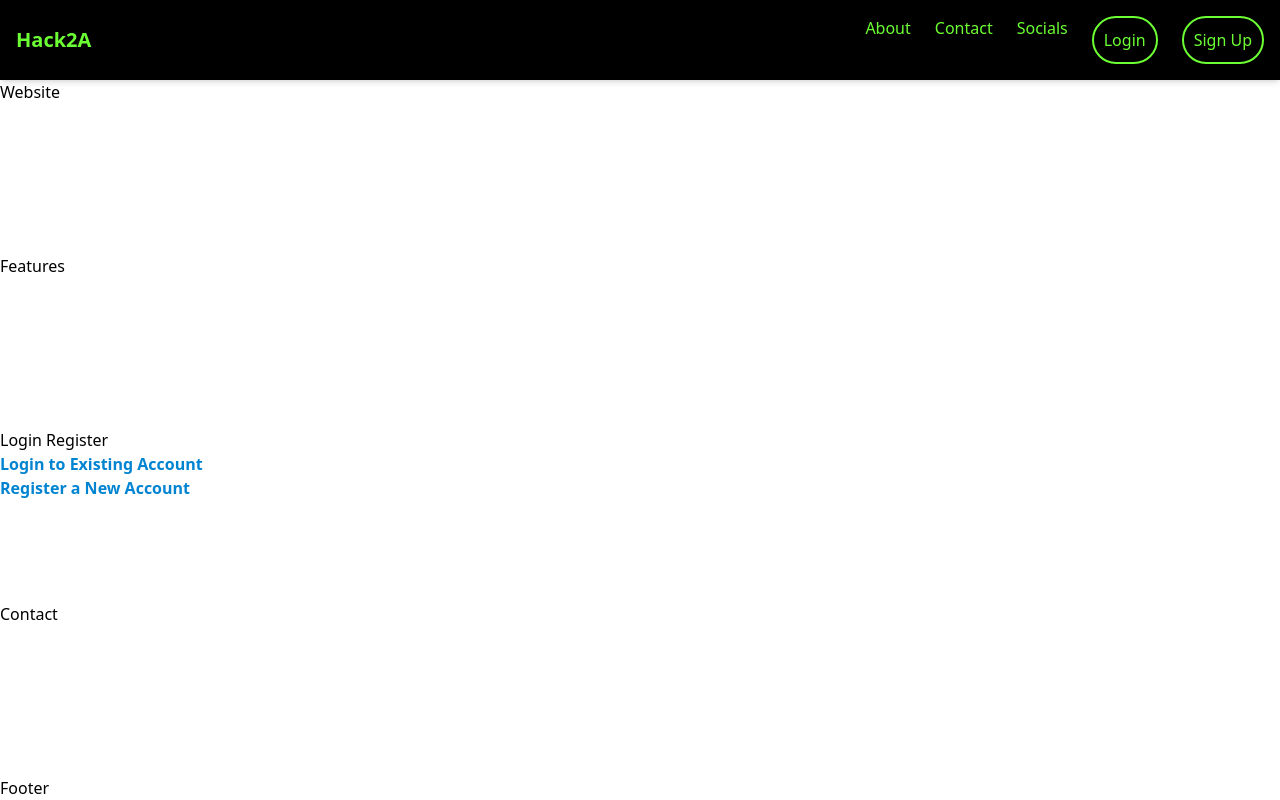
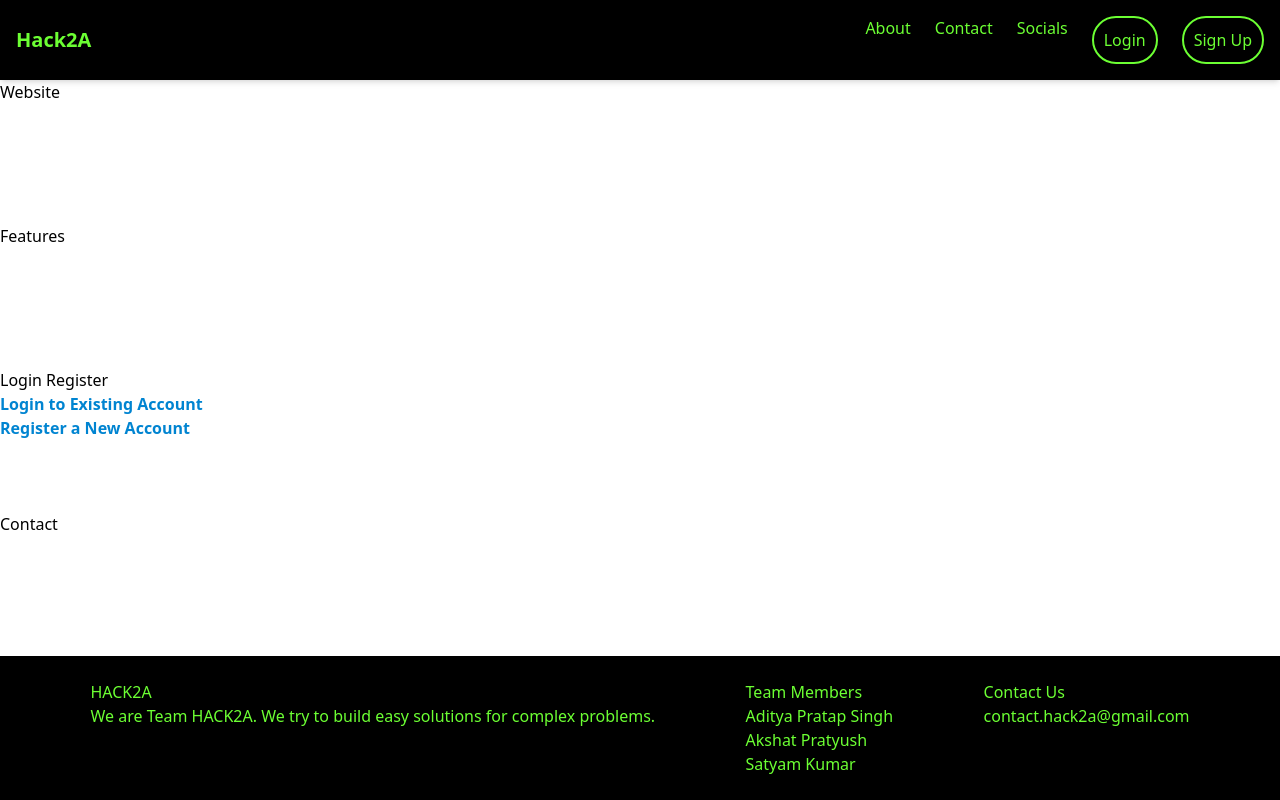
Before and after one commit to im-satyam/SandBox2025, a React (Vite) app in the folder client/: page / in a window 1280 px wide. Built offline with nearby package versions, Linux system fonts and the light colour scheme.

Commit message:
Update Footer.jsx

```diff
--- a/client/src/components/Footer.jsx
+++ b/client/src/components/Footer.jsx
@@ -2,7 +2,30 @@ import React from 'react'
 
 const Footer = () => {
     return (
-        <div>Footer</div>
+        <div className='flex justify-evenly bg-black text-[#6cff33] py-6'>
+            <div>
+                <h2>
+                    HACK2A
+                </h2>
+                <p>We are Team HACK2A. We try to build easy solutions for complex problems.</p>
+            </div>
+            <div>
+                <h2>
+                    Team Members
+                </h2>
+                <ul>
+                    <li>Aditya Pratap Singh</li>
+                    <li>Akshat Pratyush</li>
+                    <li>Satyam Kumar</li>
+                </ul>
+            </div>
+            <div>
+                <h2>
+                    Contact Us {/*href to write us page*/}
+                </h2>
+                <p>contact.hack2a@gmail.com</p>
+            </div>
+        </div>
     )
 }
 
```
